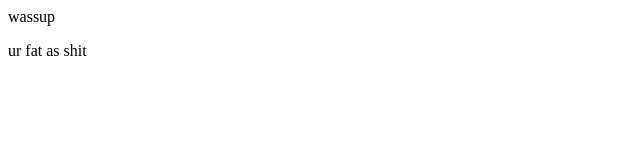
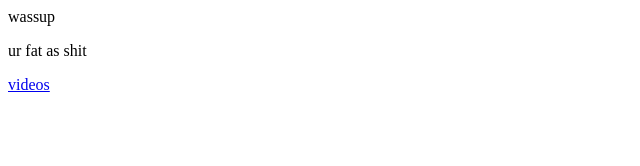
Before and after one commit to LucasStrongheim/final, an Angular app: page / in a window 1280 px wide. Shown: the top 166 px of the page, without its empty margins (0-640 px from the left). Built offline with nearby package versions, Linux system fonts and the light colour scheme.

Commit message:
added the actual use of routing in html

```diff
--- a/src/app/app.component.html
+++ b/src/app/app.component.html
@@ -1,3 +1,6 @@
 wassup
 <p>ur fat as shit </p>
+<nav>
+  <a routerLink="/video">videos </a>
+</nav>
 <router-outlet></router-outlet>
```
